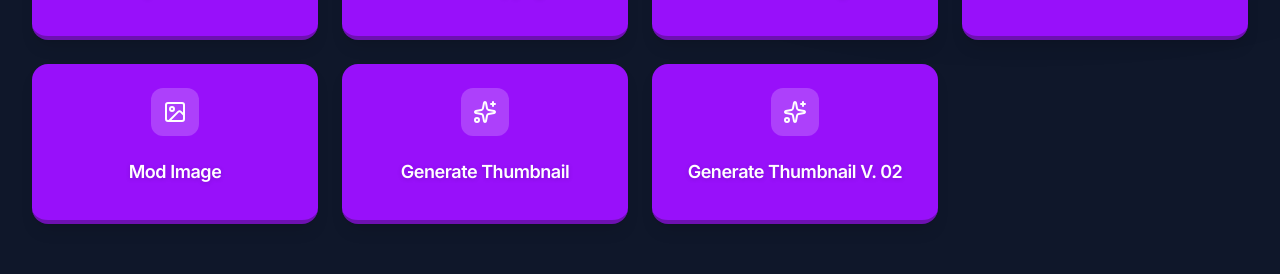
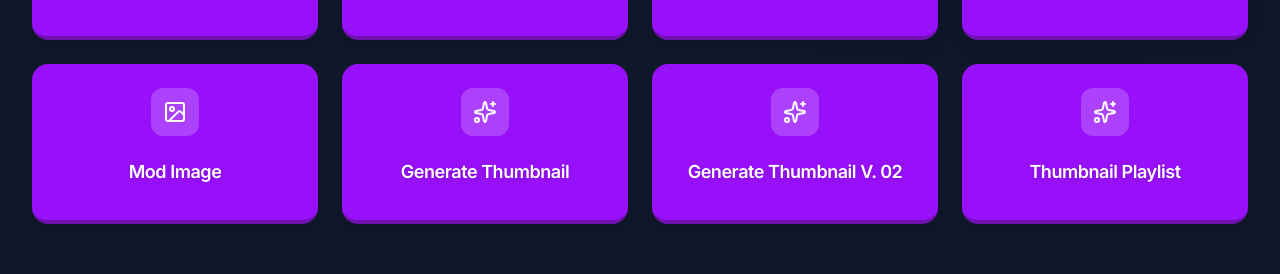
Before and after one commit to alimaksum8/Kumpulan-Aplikasi, a React (Vite) app: page / in a window 1280 px wide. Shown: the part 1027-1301 px from the top of the page. Built offline with nearby package versions, Linux system fonts and the light colour scheme; a web font is replaced by a local one.

Commit message:
feat: add Thumbnail Playlist tool entry

```diff
--- a/src/App.tsx
+++ b/src/App.tsx
@@ -139,6 +139,13 @@ const apps = [
     icon: Sparkles,
     color: "from-orange-500/20 to-red-500/20",
     description: "AI-powered custom video thumbnail generator V.02."
+  },
+  {
+    name: "Thumbnail Playlist",
+    url: "https://share.gemini.google/EHhXnVqoTIRq",
+    icon: Sparkles,
+    color: "from-yellow-500/20 to-orange-500/20",
+    description: "AI-powered custom video playlist thumbnail generator."
   }
 ];
 
```
